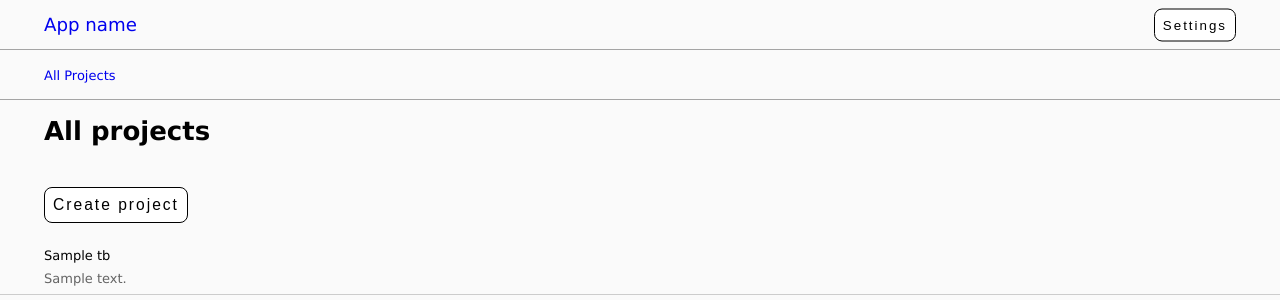
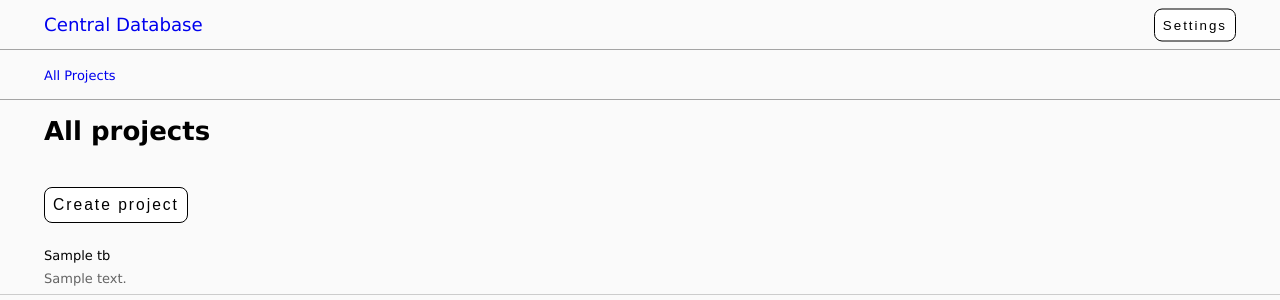
Before and after one commit to rexthonyy/Remote-Database, a PHP site: page /projects.php in a window 1280 px wide. Shown: the top 300 px of the page. Run offline with PHP 8.4, Linux system fonts and the light colour scheme; the visitor is signed in with stand-in values (Sample User, id 1); tables that the repository leaves empty or names only in its code hold one stand-in row (values such as "Sample post").

Commit message:
Ability to change app name from getAppName() central point in utility.php

```diff
--- a/createData.php
+++ b/createData.php
@@ -61,7 +61,7 @@ if($_SERVER['REQUEST_METHOD'] == 'POST'){
 <body>
 	<div class="rex-border-bottom-gray rex-height-50px rex-display-grid2">
 		<div class="custom-responsive-container rex-line-height-50px rex-fs-normal">
-			<a href="projects.php"><span class="rex-hover">App name</span></a>
+			<a href="projects.php"><span class="rex-hover"><?php echo getAppName(); ?></span></a>
 		</div>
 		<div class="custom-responsive-container">
 			<a href="settings.php"><button class="rex-float-right rex-btn-secondary rex-pad8px rex-center-relative-div-vertical">Settings</button></a>
--- a/createPost.php
+++ b/createPost.php
@@ -50,7 +50,7 @@ if($_SERVER['REQUEST_METHOD'] == 'POST'){
 <body>
 	<div class="rex-border-bottom-gray rex-height-50px rex-display-grid2">
 		<div class="custom-responsive-container rex-line-height-50px rex-fs-normal">
-			<a href="projects.php"><span class="rex-hover">App name</span></a>
+			<a href="projects.php"><span class="rex-hover"><?php echo getAppName(); ?></span></a>
 		</div>
 		<div class="custom-responsive-container">
 			<a href="settings.php"><button class="rex-float-right rex-btn-secondary rex-pad8px rex-center-relative-div-vertical">Settings</button></a>
--- a/createProject.php
+++ b/createProject.php
@@ -45,7 +45,7 @@ if($_SERVER['REQUEST_METHOD'] == 'POST'){
 <body>
 	<div class="rex-border-bottom-gray rex-height-50px rex-display-grid2">
 		<div class="custom-responsive-container rex-line-height-50px rex-fs-normal">
-			<a href="projects.php"><span class="rex-hover">App name</span></a>
+			<a href="projects.php"><span class="rex-hover"><?php echo getAppName(); ?></span></a>
 		</div>
 		<div class="custom-responsive-container">
 			<a href="settings.php"><button class="rex-float-right rex-btn-secondary rex-pad8px rex-center-relative-div-vertical">Settings</button></a>
--- a/data.php
+++ b/data.php
@@ -96,7 +96,7 @@ if($row != null){
 <body>
 	<div class="rex-border-bottom-gray rex-height-50px rex-display-grid2">
 		<div class="custom-responsive-container rex-line-height-50px rex-fs-normal">
-			<a href="projects.php"><span class="rex-hover">App name</span></a>
+			<a href="projects.php"><span class="rex-hover"><?php echo getAppName(); ?></span></a>
 		</div>
 		<div class="custom-responsive-container">
 			<a href="settings.php"><button class="rex-float-right rex-btn-secondary rex-pad8px rex-center-relative-div-vertical">Settings</button></a>
--- a/editData.php
+++ b/editData.php
@@ -94,7 +94,7 @@ if($_SERVER['REQUEST_METHOD'] == 'POST'){
 <body>
 	<div class="rex-border-bottom-gray rex-height-50px rex-display-grid2">
 		<div class="custom-responsive-container rex-line-height-50px rex-fs-normal">
-			<a href="projects.php"><span class="rex-hover">App name</span></a>
+			<a href="projects.php"><span class="rex-hover"><?php echo getAppName(); ?></span></a>
 		</div>
 		<div class="custom-responsive-container">
 			<a href="settings.php"><button class="rex-float-right rex-btn-secondary rex-pad8px rex-center-relative-div-vertical">Settings</button></a>
--- a/postSettings.php
+++ b/postSettings.php
@@ -121,7 +121,7 @@ if($row == null){
 <body>
 	<div class="rex-border-bottom-gray rex-height-50px rex-display-grid2">
 		<div class="custom-responsive-container rex-line-height-50px rex-fs-normal">
-			<a href="projects.php"><span class="rex-hover">App name</span></a>
+			<a href="projects.php"><span class="rex-hover"><?php echo getAppName(); ?></span></a>
 		</div>
 		<div class="custom-responsive-container">
 			<a href="settings.php"><button class="rex-float-right rex-btn-secondary rex-pad8px rex-center-relative-div-vertical">Settings</button></a>
--- a/posts.php
+++ b/posts.php
@@ -72,7 +72,7 @@ if($row != null){
 <body>
 	<div class="rex-border-bottom-gray rex-height-50px rex-display-grid2">
 		<div class="custom-responsive-container rex-line-height-50px rex-fs-normal">
-			<a href="projects.php"><span class="rex-hover">App name</span></a>
+			<a href="projects.php"><span class="rex-hover"><?php echo getAppName(); ?></span></a>
 		</div>
 		<div class="custom-responsive-container">
 			<a href="settings.php"><button class="rex-float-right rex-btn-secondary rex-pad8px rex-center-relative-div-vertical">Settings</button></a>
--- a/projectSettings.php
+++ b/projectSettings.php
@@ -103,7 +103,7 @@ if($row == null){
 <body>
 	<div class="rex-border-bottom-gray rex-height-50px rex-display-grid2">
 		<div class="custom-responsive-container rex-line-height-50px rex-fs-normal">
-			<a href="projects.php"><span class="rex-hover">App name</span></a>
+			<a href="projects.php"><span class="rex-hover"><?php echo getAppName(); ?></span></a>
 		</div>
 		<div class="custom-responsive-container">
 			<a href="settings.php"><button class="rex-float-right rex-btn-secondary rex-pad8px rex-center-relative-div-vertical">Settings</button></a>
--- a/projects.php
+++ b/projects.php
@@ -49,7 +49,7 @@ if($row != null){
 <body>
 	<div class="rex-border-bottom-gray rex-height-50px rex-display-grid2">
 		<div class="custom-responsive-container rex-line-height-50px rex-fs-normal">
-			<a href="projects.php"><span class="rex-hover">App name</span></a>
+			<a href="projects.php"><span class="rex-hover"><?php echo getAppName(); ?></span></a>
 		</div>
 		<div class="custom-responsive-container">
 			<a href="settings.php"><button class="rex-float-right rex-btn-secondary rex-pad8px rex-center-relative-div-vertical">Settings</button></a>
--- a/settings.php
+++ b/settings.php
@@ -109,7 +109,7 @@ if($_SERVER['REQUEST_METHOD'] == 'POST'){
 <body>
 	<div class="rex-border-bottom-gray rex-height-50px">
 		<div class="custom-responsive-container rex-line-height-50px rex-fs-normal">
-			<a href="projects.php"><span class="rex-center-relative-div-vertical rex-hover">App name</span></a>
+			<a href="projects.php"><span class="rex-hover"><?php echo getAppName(); ?></span></a>
 		</div>
 	</div>
 	<div class="rex-border-bottom-gray rex-height-50px">
--- a/utility.php
+++ b/utility.php
@@ -50,4 +50,8 @@
 			return $row[0]['max'];
 		}
 	}
+
+	function getAppName(){
+		return "Central Database";//Remote Data Manager
+	}
 ?>
```
